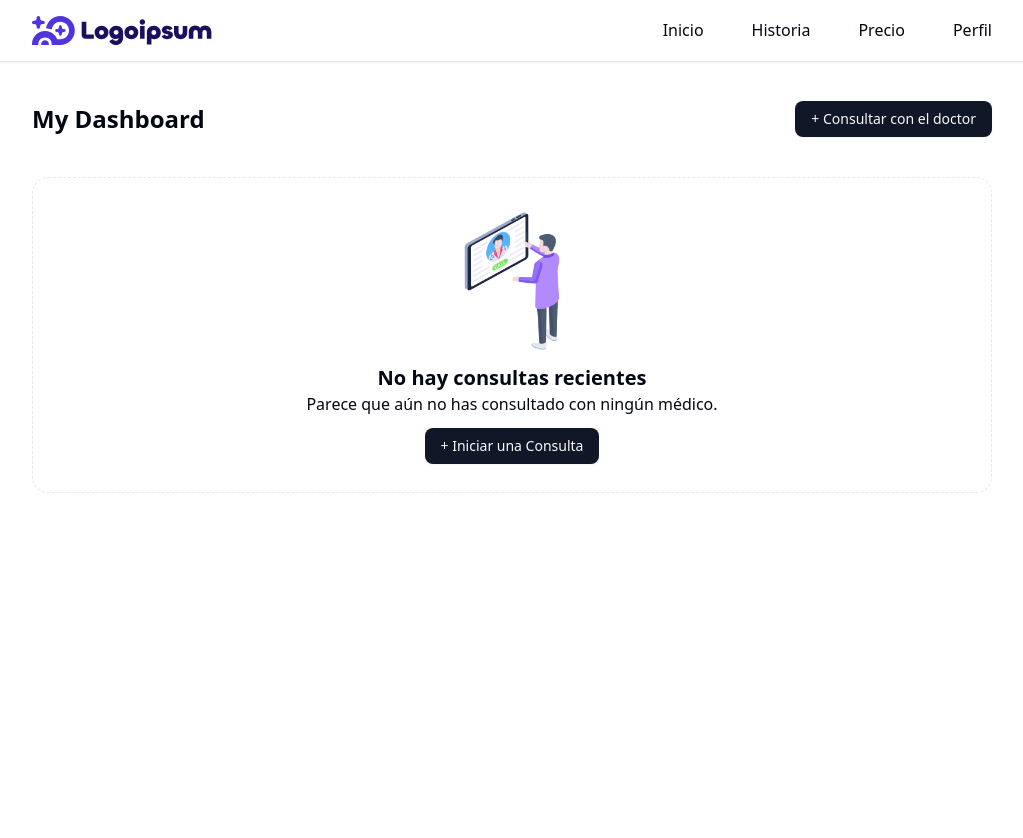
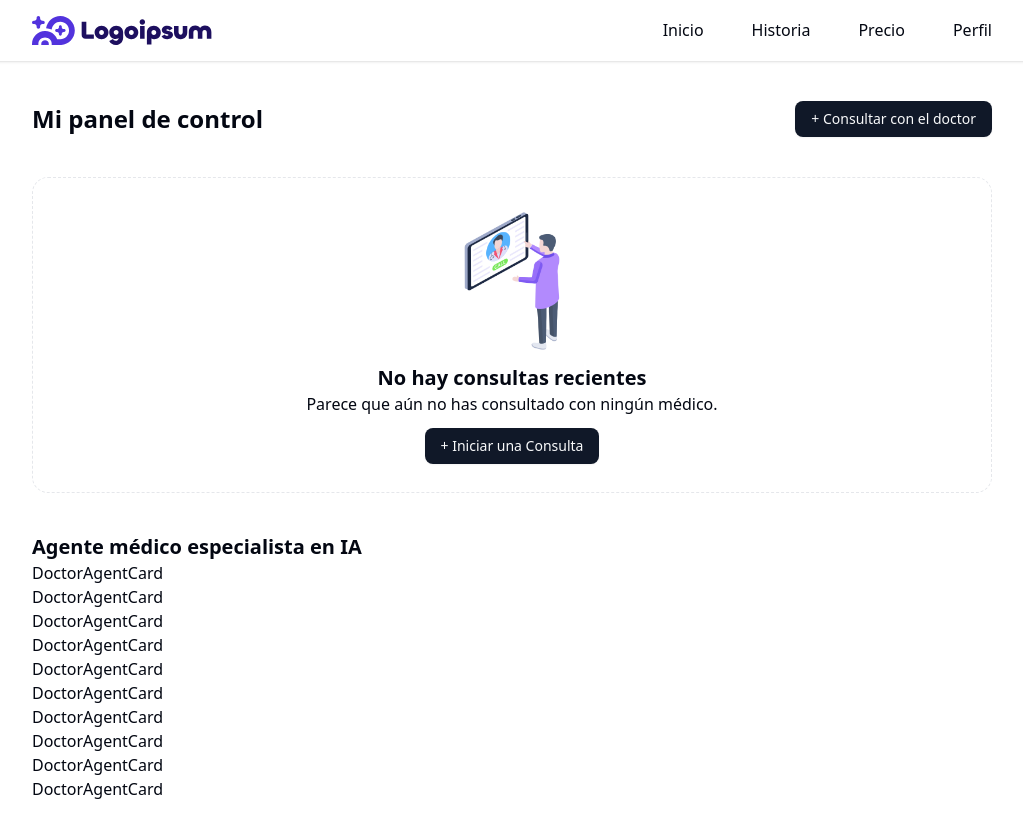
Before and after one commit to Alek30k/Ai-medical-Voice-Agent, a Next.js app: page /dashboard in a window 1280 px wide. Shown: the top 838 px of the page, without its empty margins (128-1151 px from the left). Before the commit the page ends 800 px from the top, so only its background shows below. Built offline with nearby package versions, Linux system fonts and the light colour scheme; no server answers.

Commit message:
last commit

```diff
--- a/app/(routes)/dashboard/page.tsx
+++ b/app/(routes)/dashboard/page.tsx
@@ -1,14 +1,16 @@
 import { Button } from "@/components/ui/button";
 import HistoryList from "./_components/HistoryList";
+import DoctorsAgentLisr from "@/components/DoctorsAgentLisr";
 
 const Dashboard = () => {
   return (
     <div className="">
       <div className="flex justify-between items-center ">
-        <h2 className="font-bold text-2xl">My Dashboard</h2>
+        <h2 className="font-bold text-2xl">Mi panel de control</h2>
         <Button>+ Consultar con el doctor</Button>
       </div>
       <HistoryList />
+      <DoctorsAgentLisr />
     </div>
   );
 };
--- /dev/null
+++ b/components/DoctorAgentCard.tsx
@@ -0,0 +1,5 @@
+const DoctorAgentCard = () => {
+  return <div className="">DoctorAgentCard</div>;
+};
+
+export default DoctorAgentCard;
--- /dev/null
+++ b/components/DoctorsAgentLisr.tsx
@@ -0,0 +1,20 @@
+import { AIDoctorAgents } from "@/shared/list";
+import DoctorAgentCard from "./DoctorAgentCard";
+
+const DoctorsAgentLisr = () => {
+  return (
+    <div className="mt-10">
+      <h2 className="font-bold text-xl">Agente médico especialista en IA</h2>
+
+      <div className="">
+        {AIDoctorAgents.map((doctor) => (
+          <div key={doctor.id}>
+            <DoctorAgentCard />
+          </div>
+        ))}
+      </div>
+    </div>
+  );
+};
+
+export default DoctorsAgentLisr;
```
